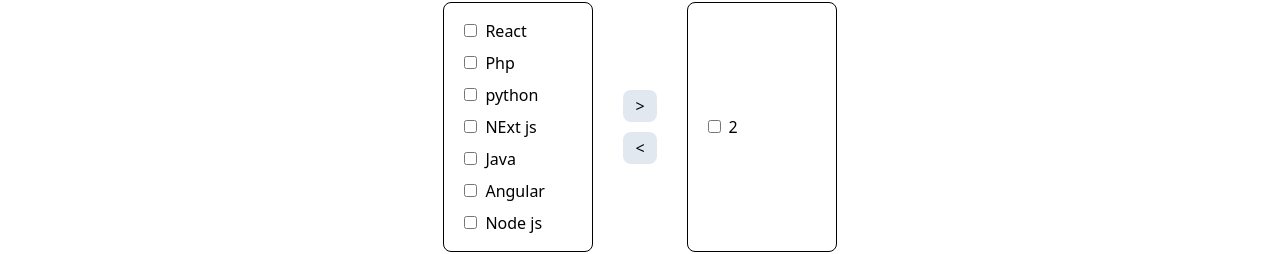
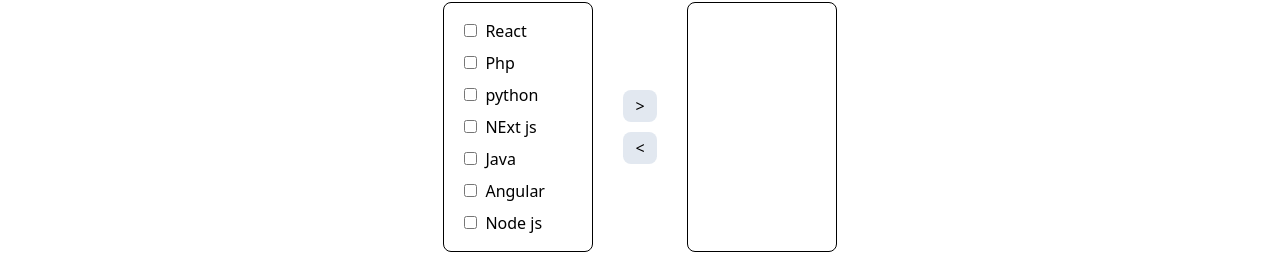
Before and after one commit to chetanh2/Todo-list, a React (Create React App) app: page /transferList in a window 1280 px wide. Shown: the part 98-352 px from the top of the page. Built offline with nearby package versions, Linux system fonts and the light colour scheme.

Commit message:
added linked list in the project

```diff
--- a/src/components/transferList/TransferList.jsx
+++ b/src/components/transferList/TransferList.jsx
@@ -7,7 +7,7 @@ import "./transferlist.css";
 function TransferList() {
   // State for the left list, right list, and checked items
   const [leftData, setLeftData] = useState(items);
-  const [rightData, setRightData] = useState([2]);
+  const [rightData, setRightData] = useState([]);
   const [checkedItem, setCheckedItems] = useState([]);
 
   // Function to handle toggling items
```
